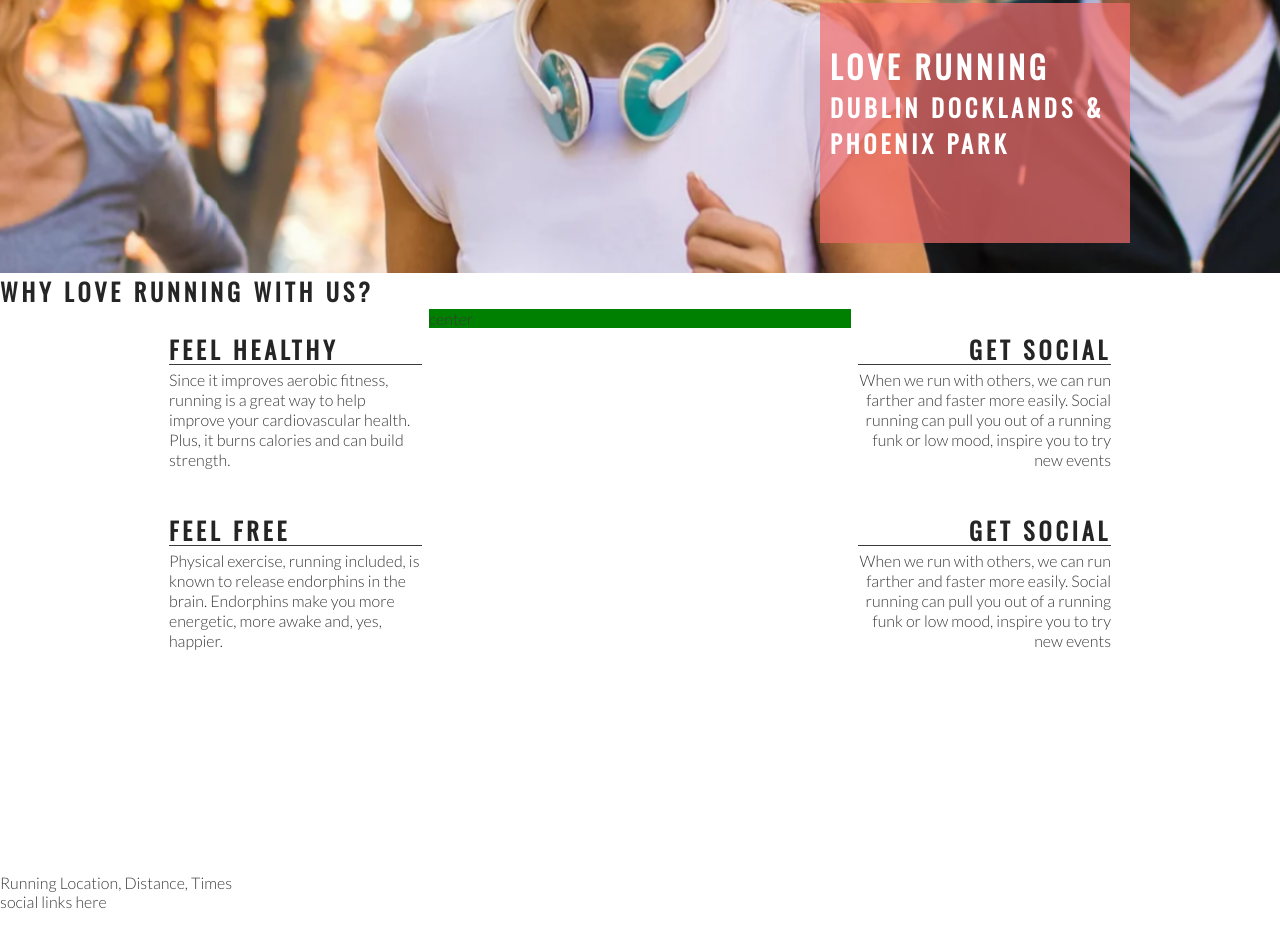
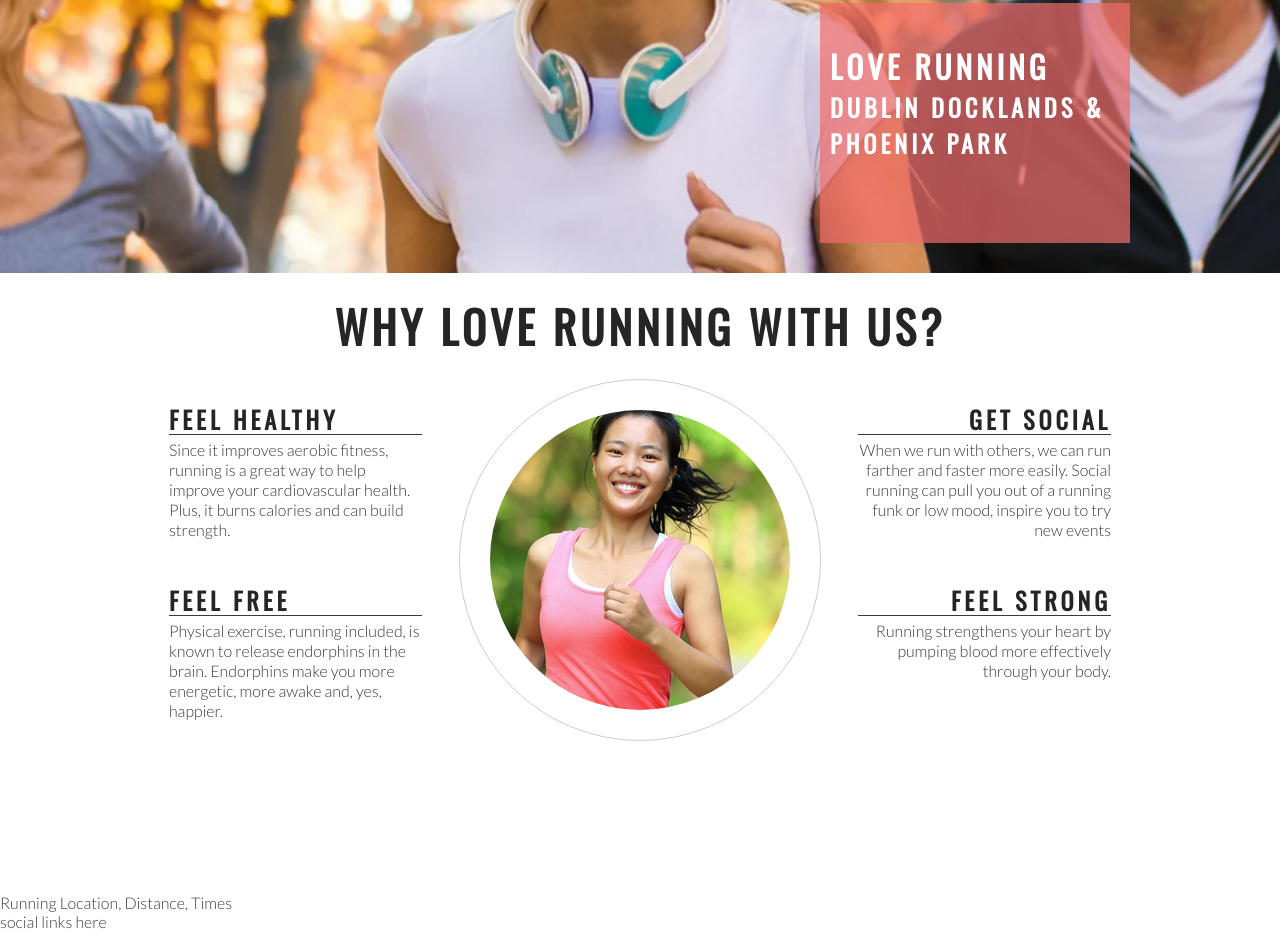
Before and after one commit to OdoJoe/love-running, a plain HTML site: page index.html in a window 1280 px wide. Shown: the part 393-1324 px from the top of the page. Drawn offline with nearby package versions, Linux system fonts and the light colour scheme.

Commit message:
add club ethos central image and style into a circle

```diff
--- a/assets/css/style.css
+++ b/assets/css/style.css
@@ -138,7 +138,7 @@ animation-fill-mode: forwards;
 #center-about {
     width: 33%;
     margin: 0 auto;
-    background-color: green;
+
 }
 
 hr {
@@ -170,3 +170,26 @@ margin: 5px 0;
 .right-about-heading p {
     text-align: right;
 }
+
+#welcome {
+    text-align: center;
+    margin: 20px 0;
+    font-size: 280%;
+}
+
+#circle-container {
+    width: 300px;
+    height: 300px;
+    padding: 30px;
+    border-style: solid;
+    border-color: #ccc;
+    border-width: 1px;
+    border-radius: 50%;
+    margin: 0 auto;
+}
+
+#circle-cover-bg {
+    background: url('../images/ethos-center-image.jpg') no-repeat center center;
+    height: 100%;
+    border-radius: 50%;
+}
--- a/index.html
+++ b/index.html
@@ -38,7 +38,7 @@
         </div>
     </section>
     <section id="club-ethos">
-        <h1>Why Love Running With Us?</h1>
+        <h2 id="welcome">Why Love Running With Us?</h2>
         <div id="left-about">
             <div class="left-about-heading">
                 <h2>Feel Healthy</h2>
@@ -62,12 +62,18 @@
                 <p>When we run with others, we can run farther and faster more easily. Social running can pull you out of a running funk or low mood, inspire you to try new events</p>
             </div>
             <div class="right-about-heading">
-                <h2>Get Social</h2>
+                <h2>Feel Strong</h2>
                 <hr>
-                <p>When we run with others, we can run farther and faster more easily. Social running can pull you out of a running funk or low mood, inspire you to try new events</p>
+                <p>Running strengthens your heart by pumping blood more effectively through your body.</p>
             </div>
         </div>
-        <div id="center-about">center</div>
+        <div id="center-about">
+            <div id="circle-container">
+                <div id="circle-cover-bg">
+
+                </div>
+            </div>
+        </div>
     </section>
     <section>
         Running Location, Distance, Times
```
Also changed, not shown: assets/images/ethos-center-image.jpg (added).
